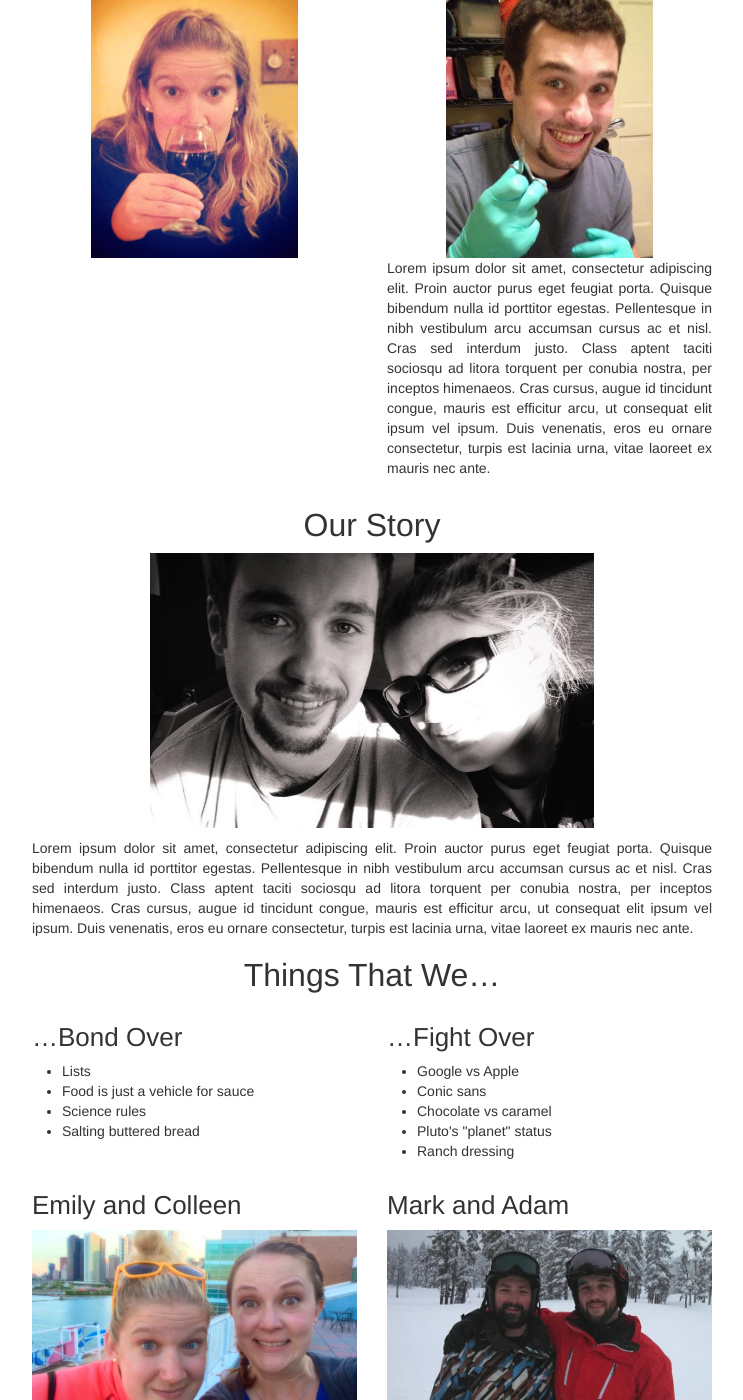
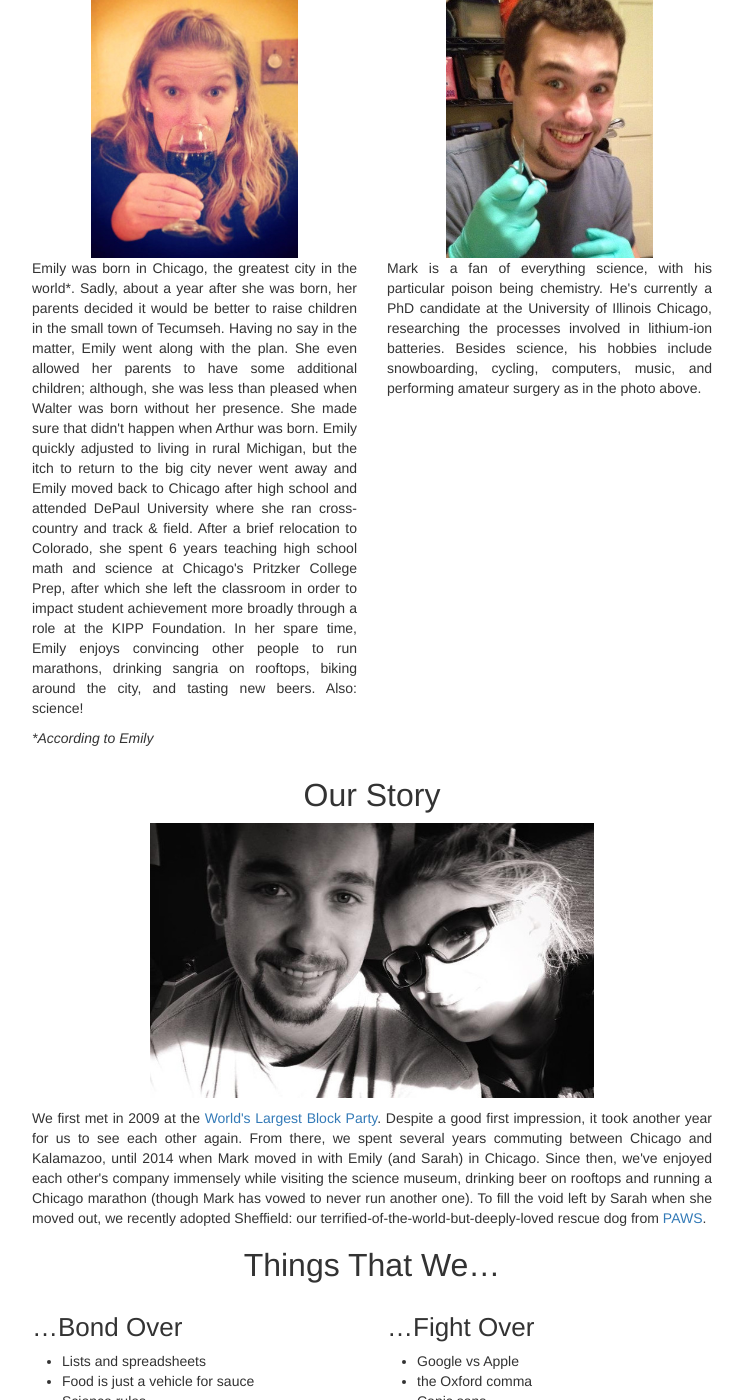
Before and after one commit to canismarko/prettywolves, a Jekyll site: the page built from about.html, in a window 1280 px wide and 1400 px high, scrolled down 271 px. Shown: the whole window, without its empty margins (268-1011 px from the left). Built offline with Jekyll 4.4.1, drawn with Linux system fonts in a browser that asks for light colours; some of the changed text lies outside the part shown.

Commit message:
Added biographies to the "About Us" page.

```diff
--- a/_config.yml
+++ b/_config.yml
@@ -8,10 +8,9 @@
 # Site settings
 title: Emily & Mark's Wedding
 email: mark.wolf.music@gmail.com
-description: > # this means to ignore newlines until "baseurl:"
-  Write an awesome description for your new site here. You can edit this
-  line in _config.yml. It will appear in your document head meta (for
-  Google search results) and in your feed.xml site description.
+description: > # this means to ignore newlines until "baseurl"
+  We are getting married in the summer of 2017. We look forward to
+  getting all our family and friends together to help us celebrate.
 baseurl: "" # the subpath of your site, e.g. /blog
 url: "http://yourdomain.com" # the base hostname & protocol for your site
 twitter_username: jekyllrb
--- a/about.html
+++ b/about.html
@@ -15,6 +15,29 @@ permalink: /about/
 	     class="img-responsive" />
       </div>
     </div>
+    <p>
+      Emily was born in Chicago, the greatest city in the
+      world*. Sadly, about a year after she was born, her parents
+      decided it would be better to raise children in the small town
+      of Tecumseh. Having no say in the matter, Emily went along with
+      the plan. She even allowed her parents to have some additional
+      children; although, she was less than pleased when Walter was
+      born without her presence. She made sure that didn't happen when
+      Arthur was born. Emily quickly adjusted to living in rural
+      Michigan, but the itch to return to the big city never went away
+      and Emily moved back to Chicago after high school and attended
+      DePaul University where she ran cross-country and track &amp;
+      field. After a brief relocation to Colorado, she spent 6 years
+      teaching high school math and science at Chicago's Pritzker
+      College Prep, after which she left the classroom in order to
+      impact student achievement more broadly through a role at the
+      KIPP Foundation. In her spare time, Emily enjoys convincing
+      other people to run marathons, drinking sangria on rooftops,
+      biking around the city, and tasting new beers. Also: science!
+    </p>
+    <p>
+      <i>*According to Emily</i>
+    </p>
   </div>
   <div class="col-md-6">
     <h2>Mark's Story</h2>
@@ -25,15 +48,12 @@ permalink: /about/
 	</div>
       </div>
     <p>
-      Lorem ipsum dolor sit amet, consectetur adipiscing elit. Proin
-      auctor purus eget feugiat porta. Quisque bibendum nulla id
-      porttitor egestas. Pellentesque in nibh vestibulum arcu accumsan
-      cursus ac et nisl. Cras sed interdum justo. Class aptent taciti
-      sociosqu ad litora torquent per conubia nostra, per inceptos
-      himenaeos. Cras cursus, augue id tincidunt congue, mauris est
-      efficitur arcu, ut consequat elit ipsum vel ipsum. Duis
-      venenatis, eros eu ornare consectetur, turpis est lacinia urna,
-      vitae laoreet ex mauris nec ante.
+      Mark is a fan of everything science, with his particular poison
+      being chemistry. He's currently a PhD candidate at the
+      University of Illinois Chicago, researching the processes
+      involved in lithium-ion batteries. Besides science, his hobbies
+      include snowboarding, cycling, computers, music, and performing
+      amateur surgery as in the photo above.
     </p>
   </div>
 </div>
@@ -48,15 +68,20 @@ permalink: /about/
   </div>
 </div>
 <p>
-  Lorem ipsum dolor sit amet, consectetur adipiscing elit. Proin
-  auctor purus eget feugiat porta. Quisque bibendum nulla id porttitor
-  egestas. Pellentesque in nibh vestibulum arcu accumsan cursus ac et
-  nisl. Cras sed interdum justo. Class aptent taciti sociosqu ad
-  litora torquent per conubia nostra, per inceptos himenaeos. Cras
-  cursus, augue id tincidunt congue, mauris est efficitur arcu, ut
-  consequat elit ipsum vel ipsum. Duis venenatis, eros eu ornare
-  consectetur, turpis est lacinia urna, vitae laoreet ex mauris nec
-  ante.
+  We first met in 2009 at
+  the <a href="http://www.worldslargestblockparty.com/" title="Block
+  Party website"> World's Largest Block Party</a>. Despite a good
+  first impression, it took another year for us to see each other
+  again. From there, we spent several years commuting between Chicago
+  and Kalamazoo, until 2014 when Mark moved in with Emily (and Sarah)
+  in Chicago. Since then, we've enjoyed each other's company immensely
+  while visiting the science museum, drinking beer on rooftops and
+  running a Chicago marathon (though Mark has vowed to never run
+  another one). To fill the void left by Sarah when she moved out, we
+  recently adopted Sheffield: our
+  terrified-of-the-world-but-deeply-loved rescue dog
+  from <a href="http://www.pawschicago.org/"
+	  title="PAWS Chicago adoption agency">PAWS</a>.
 </p>
 
 <h2>Things That We&hellip;</h2>
@@ -64,7 +89,7 @@ permalink: /about/
   <div class="col-md-6">
     <h3>&hellip;Bond Over</h3>
     <ul>
-      <li>Lists</li>
+      <li>Lists and spreadsheets</li>
       <li>Food is just a vehicle for sauce</li>
       <li>Science rules</li>
       <li>Salting buttered bread</li>
@@ -74,6 +99,7 @@ permalink: /about/
     <h3>&hellip;Fight Over</h3>
     <ul>
       <li>Google vs Apple</li>
+      <li>the Oxford comma</li>
       <li>Conic sans</li>
       <li>Chocolate vs caramel</li>
       <li>Pluto's "planet" status</li>
@@ -85,9 +111,26 @@ permalink: /about/
 <div class="row">
   <div class="col-md-6">
     <h3>Emily and Colleen</h3>
+    <p>
     <img src="/images/colleen.jpg"
 	 alt="Emily and Colleen"
 	 class="img-responsive" />
+    </p>
+    <p>
+      Emily and Colleen met in 2003 on the 21<sup>st</sup> of August
+      when they moved into Seton Hall at DePaul University for
+      pre-season cross-county. Colleen was wearing jean shorts, a blue
+      and white t-shirt, and a baseball hat. Emily was wearing orange
+      capris and a pink shirt. Since then, they have been classmates
+      in courses like <i>The Jewish Experience</i> and <i>Performing
+      for the Non-Performance Major</i>, watched every episode
+      of <i>Gilmore Girls</i> and many episodes of <i>Felicity</i>
+      (Emily often fell asleep), run countless miles together, eaten
+      pounds of dried mango, and shared hundreds of "secrets". After
+      13 years of friendship, you can still find Emily and Colleen
+      doing many of these things together, although the miles are
+      fewer and slower. Or, you will find them on a couch drinking a
+      bottle of wine.
   </div>
   <div class="col-md-6">
     <h3>Mark and Adam</h3>
@@ -110,9 +153,24 @@ permalink: /about/
 <div class="row">
   <div class="col-md-6">
     <h3>Emily and Sarah</h3>
+    <p>
       <img src="/images/sarah.jpg"
 	   alt="Emily and Sarah at at Deschutes brewery event"
 	   class="img-responsive" />
+    </p>
+    <p>
+      Emily and Sarah met in 2010 when Emily was looking for a new
+      place to live and Sarah was looking for a new roommate. The
+      years living in the Warner apartment were eventful: there were
+      parties with Pablo, a flooded basement, a turtle, snowpocalypse
+      (which included snow angels and street volleyball), and
+      LaRita. Two years later Emily decided to buy a condo and liked
+      Sarah enough to let her move in. Hiring movers was still one of
+      the best decisions they ever made. Although they no longer live
+      together, Emily and Sarah are still regularly found eating
+      gelato (or frozen yogurt), wandering Lincoln Avenue, or enjoying
+      some beverages on a porch, often tolerating Mark tagging along.
+    </p>
   </div>
   <div class="col-md-6">
     <h3>Mark and Joe</h3>
```
Lines whose indentation alone changed are shown as unchanged.
